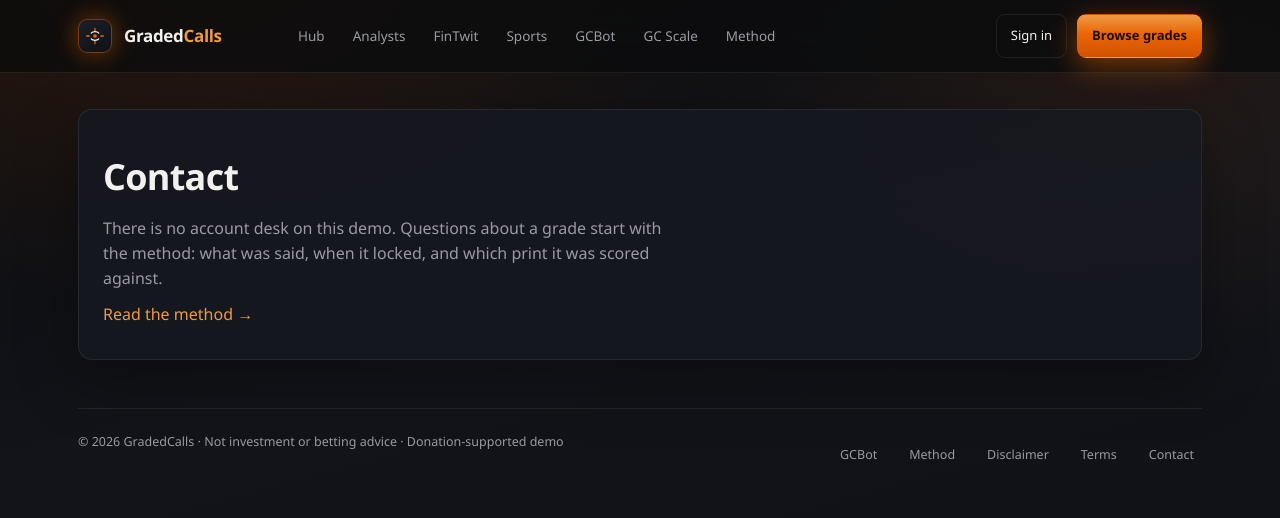
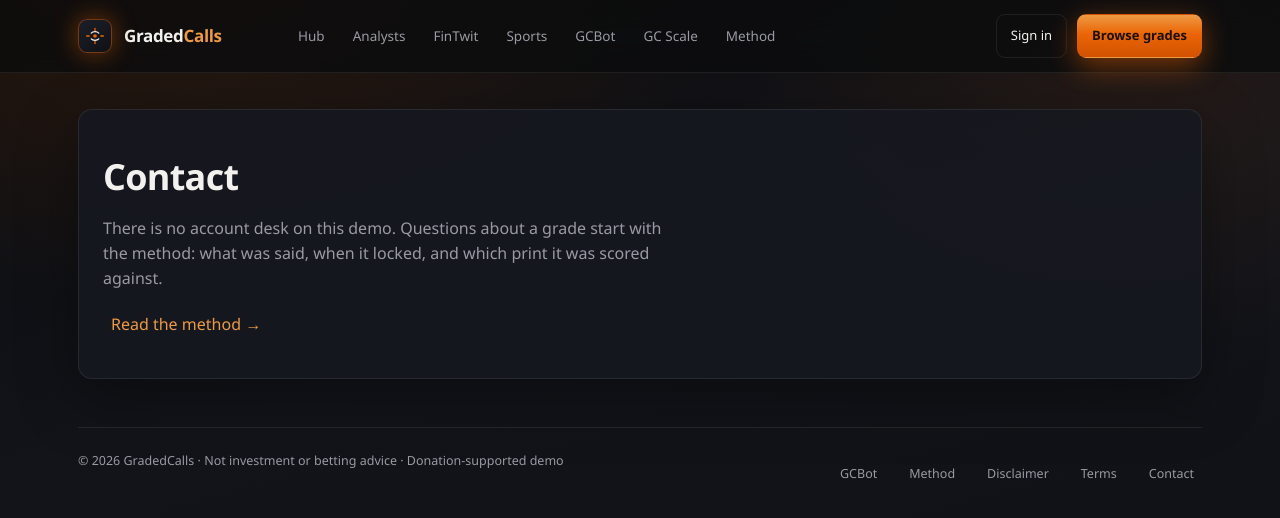
Before and after one commit to mclark-web/Charoof, a Next.js app: page /contact in a window 1280 px wide. Shown: the top 518 px of the page. Built offline with nearby package versions, Linux system fonts and the light colour scheme.

Commit message:
Give the contact and 404 arrow links a 44px target.
Those inline links use the same hit-44 treatment as Explore the GC scale, and their hit areas stay clear of the copy above them.

Co-authored-by: mclark-web <mclark-web@users.noreply.github.com>

```diff
--- a/app/contact/page.tsx
+++ b/app/contact/page.tsx
@@ -15,7 +15,7 @@ export default function ContactPage() {
         locked, and which print it was scored against.
       </p>
       <p>
-        <Link href="/method">Read the method →</Link>
+        <Link className="hit-44" href="/method">Read the method →</Link>
       </p>
     </section>
   );
--- a/app/not-found.tsx
+++ b/app/not-found.tsx
@@ -6,7 +6,7 @@ export default function NotFound() {
       <h1>That page is not on the board</h1>
       <p>The link does not match a GradedCalls surface.</p>
       <p>
-        <Link href="/">Back to the hub →</Link>
+        <Link className="hit-44" href="/">Back to the hub →</Link>
       </p>
     </section>
   );
```
